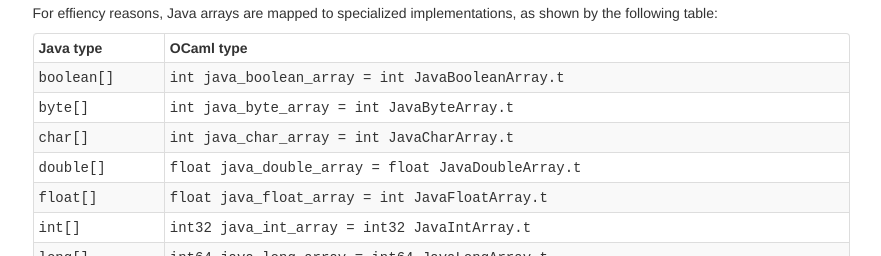
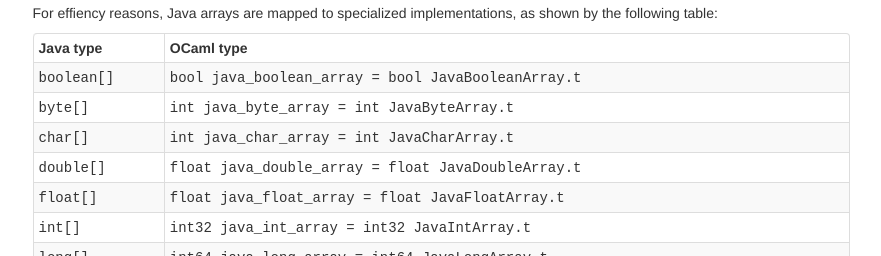
Before and after one commit to xclerc/ocamljava, a plain HTML site: page doc/manual/javaext.html in a window 1280 px wide. Shown: the part 5471-5727 px from the top of the page, without its empty margins (304-1185 px from the left). Drawn offline with Linux system fonts and the light colour scheme.

Commit message:
Update documentation for 2.0-alpha2.

```diff
--- a/doc/manual/javaext.html
+++ b/doc/manual/javaext.html
@@ -302,11 +302,11 @@ For effiency reasons, Java arrays are mapped to specialized implementations, as
 <tr><th>Java type</th><th>OCaml type</th></tr>
 </thead>
 <tbody>
-<tr><td><tt>boolean[]</tt></td>  <td><tt>int java_boolean_array = int JavaBooleanArray.t</tt></td>   </tr>
+<tr><td><tt>boolean[]</tt></td>  <td><tt>bool java_boolean_array = bool JavaBooleanArray.t</tt></td>   </tr>
 <tr><td><tt>byte[]</tt></td>     <td><tt>int java_byte_array = int JavaByteArray.t</tt></td>    </tr>
 <tr><td><tt>char[]</tt></td>     <td><tt>int java_char_array = int JavaCharArray.t</tt></td>    </tr>
 <tr><td><tt>double[]</tt></td>   <td><tt>float java_double_array = float JavaDoubleArray.t</tt></td>  </tr>
-<tr><td><tt>float[]</tt></td>    <td><tt>float java_float_array = int JavaFloatArray.t</tt></td>  </tr>
+<tr><td><tt>float[]</tt></td>    <td><tt>float java_float_array = float JavaFloatArray.t</tt></td>  </tr>
 <tr><td><tt>int[]</tt></td>      <td><tt>int32 java_int_array = int32 JavaIntArray.t</tt></td>  </tr>
 <tr><td><tt>long[]</tt></td>     <td><tt>int64 java_long_array = int64 JavaLongArray.t</tt></td>  </tr>
 <tr><td><tt>short[]</tt></td>    <td><tt>int java_short_array = int JavaShortArray.t</tt></td>    </tr>
```
Also changed, not shown: 1 other file.
